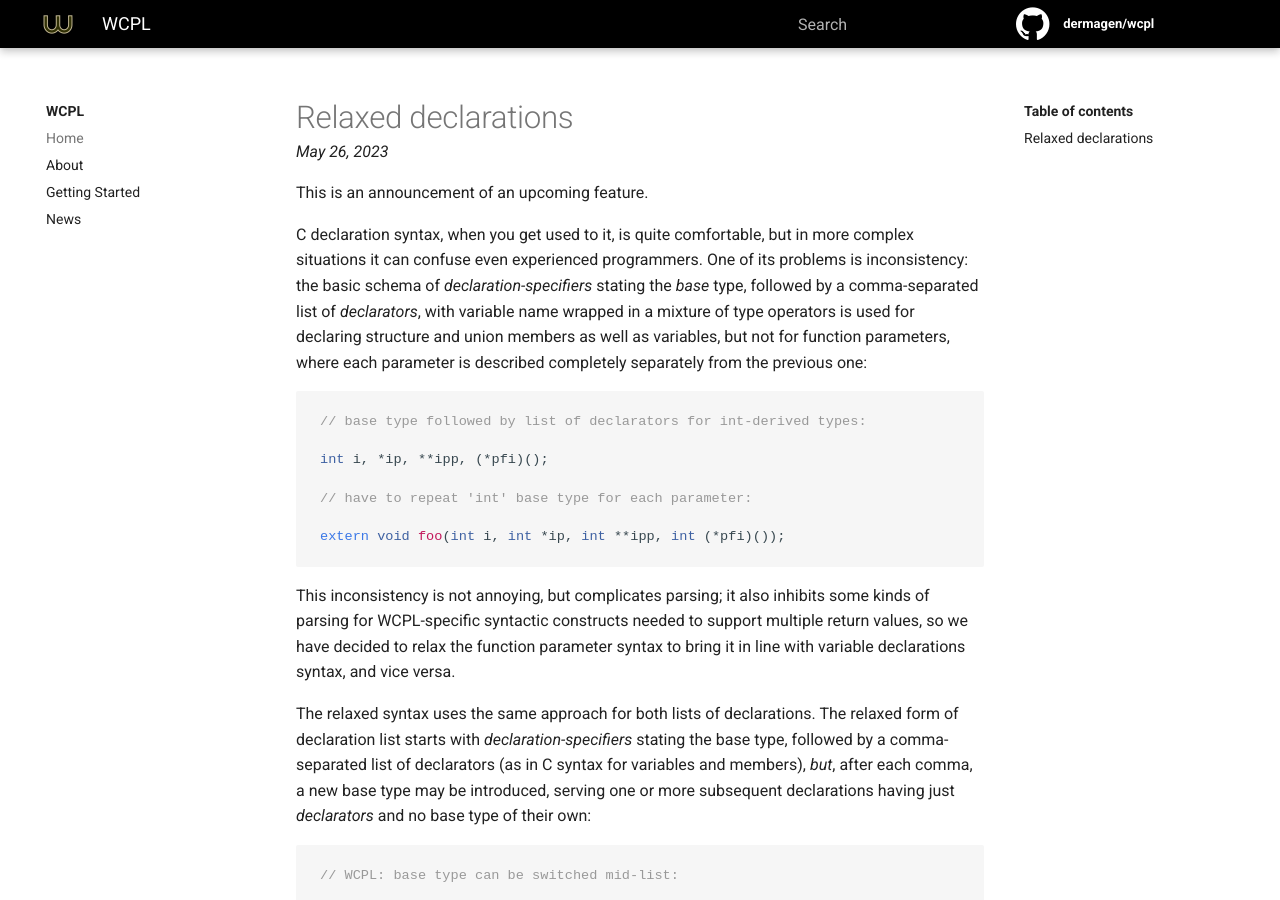
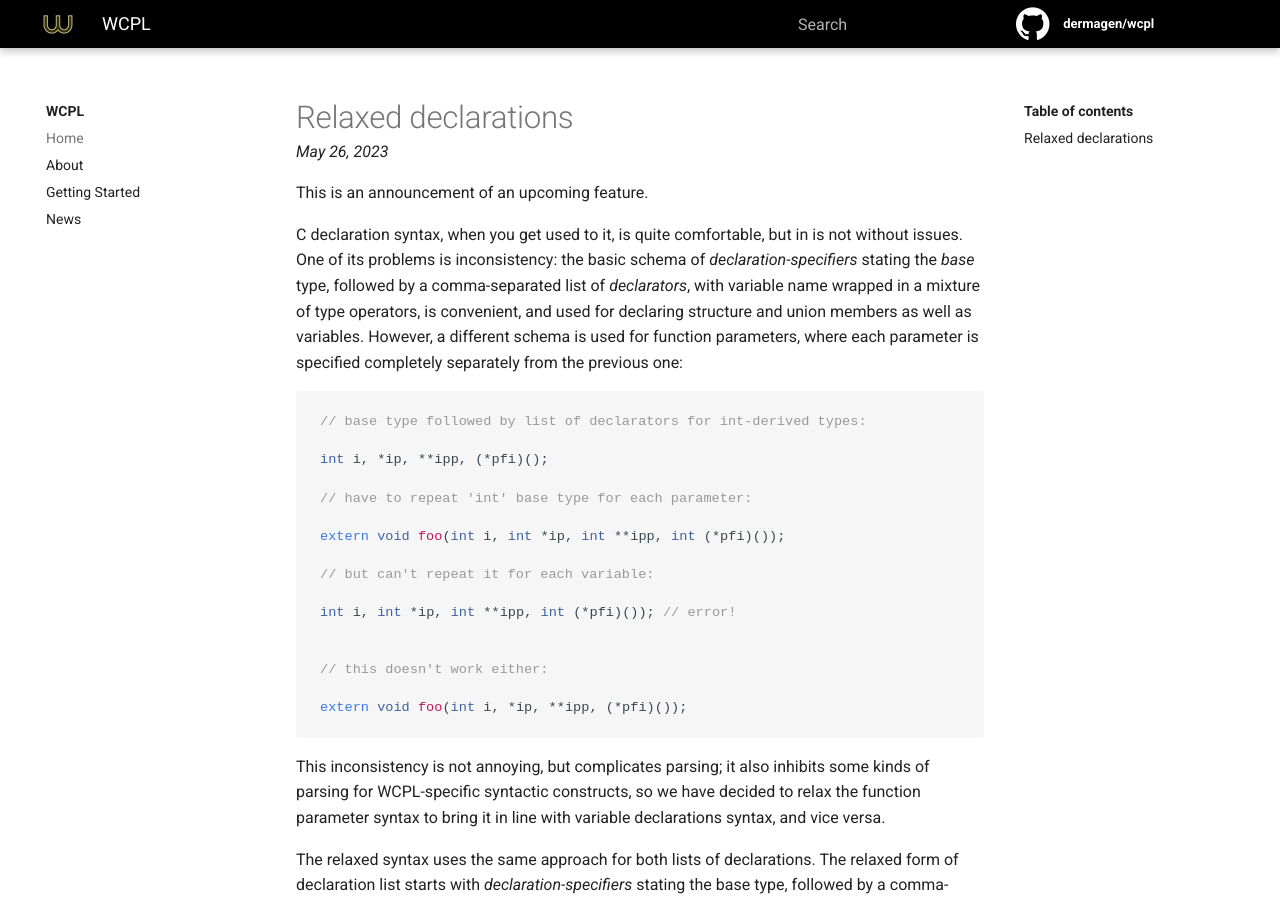
Before and after one commit to false-schemers/wcpl, a Jekyll site: the page built from docs/_posts/2023-05-26-reldecls.md, in a window 1280 px wide and 900 px high. Built offline with Jekyll 4.4.1, drawn with Linux system fonts in a browser that asks for light colours; our own code applies the rules of GitHub Pages for plain Markdown files.

Commit message:
Update 2023-05-26-reldecls.md

```diff
--- a/docs/_posts/2023-05-26-reldecls.md
+++ b/docs/_posts/2023-05-26-reldecls.md
@@ -9,12 +9,12 @@ This is an announcement of an upcoming feature.
 <!--more-->
 
 C declaration syntax, when you get used to it, is quite comfortable, but
-in more complex situations it can confuse even experienced programmers. One
-of its problems is inconsistency: the basic schema of *declaration-specifiers*
-stating the *base* type, followed by a comma-separated list of *declarators*,
-with variable name wrapped in a mixture of type operators is used for declaring
-structure and union members as well as variables, but not for function parameters,
-where each parameter is described completely separately from the previous one:
+in is not without issues. One of its problems is inconsistency: the basic schema
+of *declaration-specifiers* stating the *base* type, followed by a comma-separated
+list of *declarators*, with variable name wrapped in a mixture of type operators,
+is convenient, and used for declaring structure and union members as well as variables.
+However, a different schema is used for function parameters, where each parameter is
+specified completely separately from the previous one:
 
 {% highlight C %}
 // base type followed by list of declarators for int-derived types:
@@ -22,12 +22,18 @@ int i, *ip, **ipp, (*pfi)();
 
 // have to repeat 'int' base type for each parameter:
 extern void foo(int i, int *ip, int **ipp, int (*pfi)());
+
+// but can't repeat it for each variable:
+int i, int *ip, int **ipp, int (*pfi)()); // error!
+
+// this doesn't work either:
+extern void foo(int i, *ip, **ipp, (*pfi)());
 {% endhighlight %}
 
 This inconsistency is not annoying, but complicates parsing; it also inhibits
-some kinds of parsing for WCPL-specific syntactic constructs needed to support
-multiple return values, so we have decided to relax the function parameter syntax
-to bring it in line with variable declarations syntax, and vice versa.
+some kinds of parsing for WCPL-specific syntactic constructs, so we have decided
+to relax the function parameter syntax to bring it in line with variable
+declarations syntax, and vice versa.
 
 The relaxed syntax uses the same approach for both lists of declarations. The
 relaxed form of declaration list starts with *declaration-specifiers* stating
```
